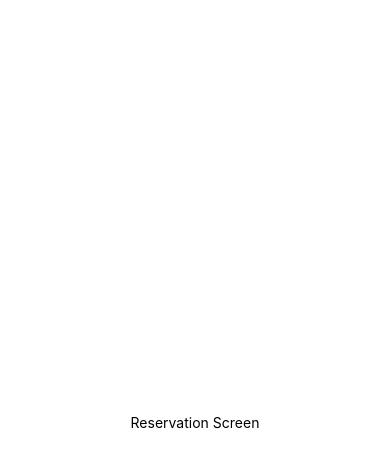
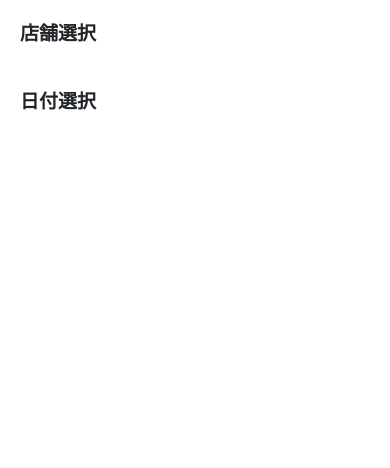
Before and after one commit to maztak/rn-reservation-calendar, a React Native app: screen /Reservation in a window 390 px wide. Shown: the top 468 px of the page. Built offline with nearby package versions, Linux system fonts and the light colour scheme.

Commit message:
add heading with common style file

```diff
--- a/src/App.tsx
+++ b/src/App.tsx
@@ -27,13 +27,4 @@ export default function App() {
   );
 }
 
-const styles = StyleSheet.create({
-  container: {
-    flex: 1,
-    backgroundColor: '#fff',
-    alignItems: 'center',
-    justifyContent: 'center',
-  },
-});
-
 registerRootComponent(App);
--- a/src/screens/ReservationScreen.tsx
+++ b/src/screens/ReservationScreen.tsx
@@ -1,21 +1,14 @@
 import React from 'react';
-import { StyleSheet, Text, View } from 'react-native';
+import { Text, View } from 'react-native';
+import styles from '../styles/common.style';
 
 function ReservationScreen() {
   return (
     <View style={styles.container}>
-      <Text>Reservation Screen</Text>
+      <Text style={styles.heading5}>店舗選択</Text>
+      <Text style={styles.heading5}>日付選択</Text>
     </View>
   );
 }
 
-const styles = StyleSheet.create({
-  container: {
-    flex: 1,
-    backgroundColor: '#fff',
-    alignItems: 'center',
-    justifyContent: 'center',
-  },
-});
-
 export default ReservationScreen;
--- /dev/null
+++ b/src/styles/common.style.ts
@@ -0,0 +1,20 @@
+import { StyleSheet } from "react-native";
+
+const styles = StyleSheet.create({
+  container: {
+    padding: '20px',
+    height: '100%',
+    backgroundColor: '#fff',
+  },
+  heading5: {
+    fontFamily: 'Noto Sans JP',
+    fontStyle: 'normal',
+    fontWeight: '700',
+    fontSize: 19,
+    lineHeight: 28,
+    color: '#212529',
+    marginBottom: 40,
+  }
+});
+
+export default styles;
```
